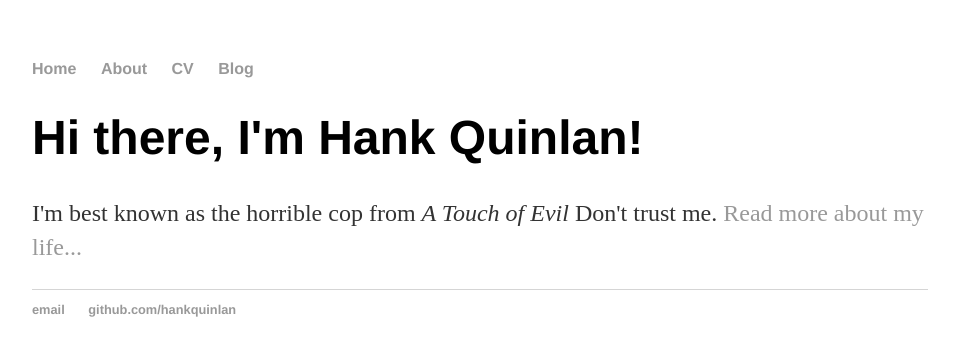
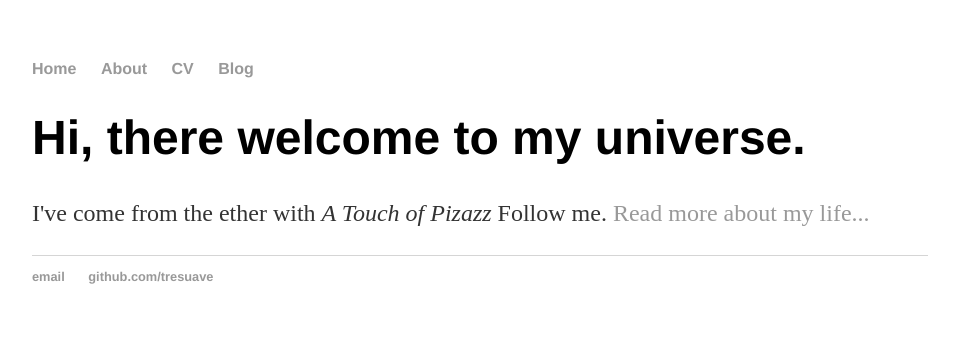
Before and after one commit to tresuave/tresuave.github, a plain HTML site: page index.html in a window 1280 px wide. Shown: the whole page, without its empty margins (160-1119 px from the left). Drawn offline with Linux system fonts and the light colour scheme.

Commit message:
Update index.html

```diff
--- a/index.html
+++ b/index.html
@@ -1,7 +1,7 @@
 <!DOCTYPE html>
 <html>
 	<head>
-		<title>Hank Quinlan, Horrible Cop</title>
+		<title>Tre Suave - Master Designer</title>
 		<!-- link to main stylesheet -->
 		<link rel="stylesheet" type="text/css" href="/css/main.css">
 	</head>
@@ -16,14 +16,14 @@
 		</nav>
 		<div class="container">
     		<div class="blurb">
-        		<h1>Hi there, I'm Hank Quinlan!</h1>
-				<p>I'm best known as the horrible cop from <em>A Touch of Evil</em> Don't trust me. <a href="/about">Read more about my life...</a></p>
+        		<h1>Hi, there welcome to my universe.</h1>
+				<p>I've come from the ether with <em>A Touch of Pizazz</em> Follow me. <a href="/about">Read more about my life...</a></p>
     		</div><!-- /.blurb -->
 		</div><!-- /.container -->
 		<footer>
     		<ul>
-        		<li><a href="mailto:hankquinlanhub@gmail.com">email</a></li>
-        		<li><a href="https://github.com/hankquinlan">github.com/hankquinlan</a></li>
+        		<li><a href="mailto:tsharpe.tr@gmail.com">email</a></li>
+        		<li><a href="https://tresuave.github.io">github.com/tresuave</a></li>
 			</ul>
 		</footer>
 	</body>
```
